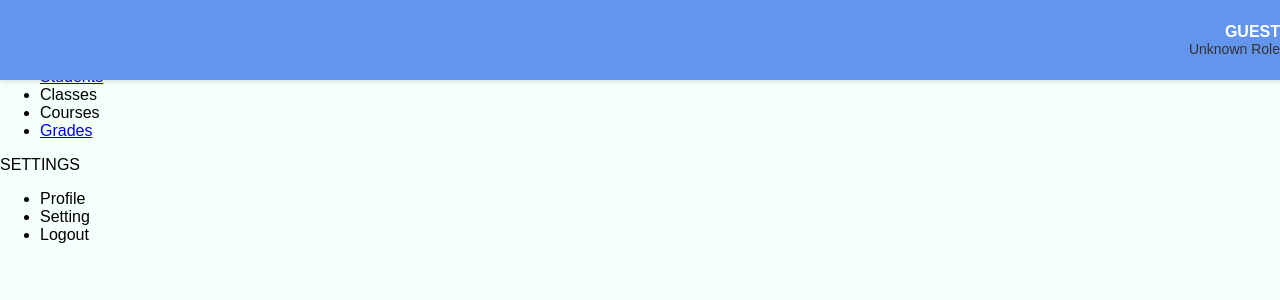
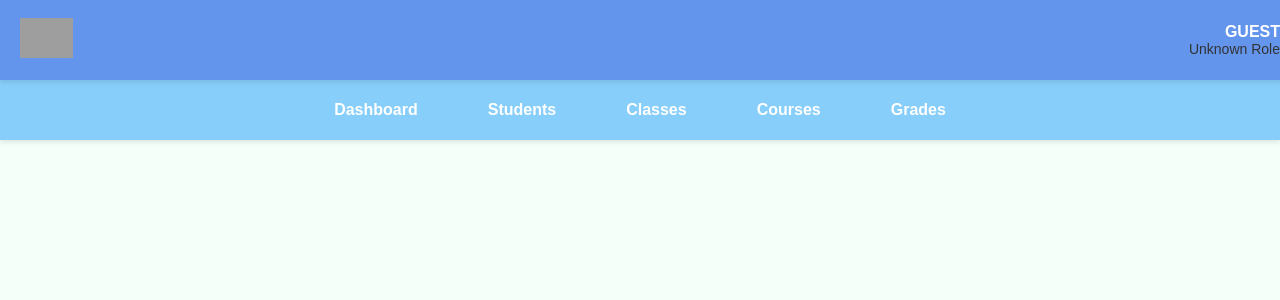
Before and after one commit to kxthit/SWAP_Project_Group6, a PHP site: page /admin_header.php in a window 1280 px wide. Shown: the top 300 px of the page. Run offline with PHP 8.4, Linux system fonts and the light colour scheme; grey boxes are pictures that could not be loaded.

Commit message:
Update admin_header.php with navbar

```diff
--- a/swap_project/admin_header.php
+++ b/swap_project/admin_header.php
@@ -3,24 +3,21 @@
 <head>
     <meta charset="UTF-8">
     <meta name="viewport" content="width=device-width, initial-scale=1.0">
-    <title>Header Example</title>
+    <title>Admin Panel</title>
     <link rel="stylesheet" href="style.css"> <!-- Link to your CSS -->
 </head>
 <body>
-
-    <!-- header.php -->
+    <!-- Header Section -->
     <header>
-      <div class="logo"></div>
+        <div class="logo">
+            <img src="path/to/logo.png" alt="Logo" style="height: 40px;"> <!-- Optional -->
+        </div>
         <div class="user-info">
-        <!-- Profile Picture -->
             <div class="profile">
-
-        <!-- User Details -->
                 <div class="user-details">
                     <p class="user-name"><?php echo htmlspecialchars($_SESSION['session_name'] ?? 'Guest'); ?></p>
                     <p class="user-role">
                         <?php
-                // Determine role based on session_role
                             switch ($_SESSION['session_role'] ?? '') {
                                 case 1: echo 'Admin'; break;
                                 case 2: echo 'Faculty'; break;
@@ -34,25 +31,19 @@
         </div>
     </header>
 
-
-
-    <div class="container">
-      <aside class="sidebar">
-        <p>MAIN MENU</p>
+    <!-- Navigation Bar -->
+    <nav class="navbar">
         <ul>
             <li><a href="admin_dashboard.php">Dashboard</a></li>
             <li><a href="student.php">Students</a></li>
-          <li>Classes</li>
-          <li>Courses</li>
+            <li><a href="classes.php">Classes</a></li>
+            <li><a href="courses.php">Courses</a></li>
             <li><a href="grades.php">Grades</a></li>
         </ul>
-        <p>SETTINGS</p>
-        <ul>
-          <li>Profile</li>
-          <li>Setting</li>
-          <li>Logout</li>
-        </ul>
-      </aside>
+    </nav>
 
+    <div class="main-content">
+        <!-- Main content goes here -->
+    </div>
 </body>
 </html>
```
Lines whose indentation alone changed are shown as unchanged.
